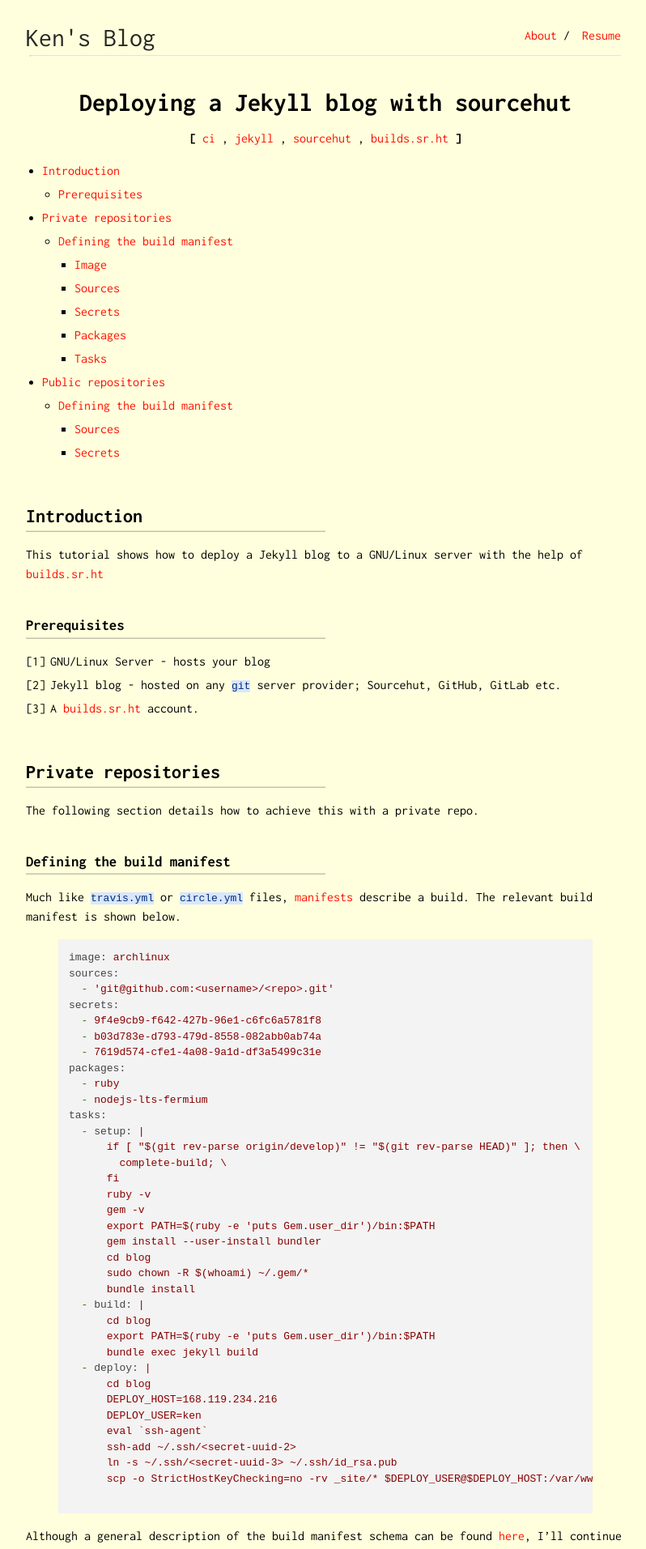
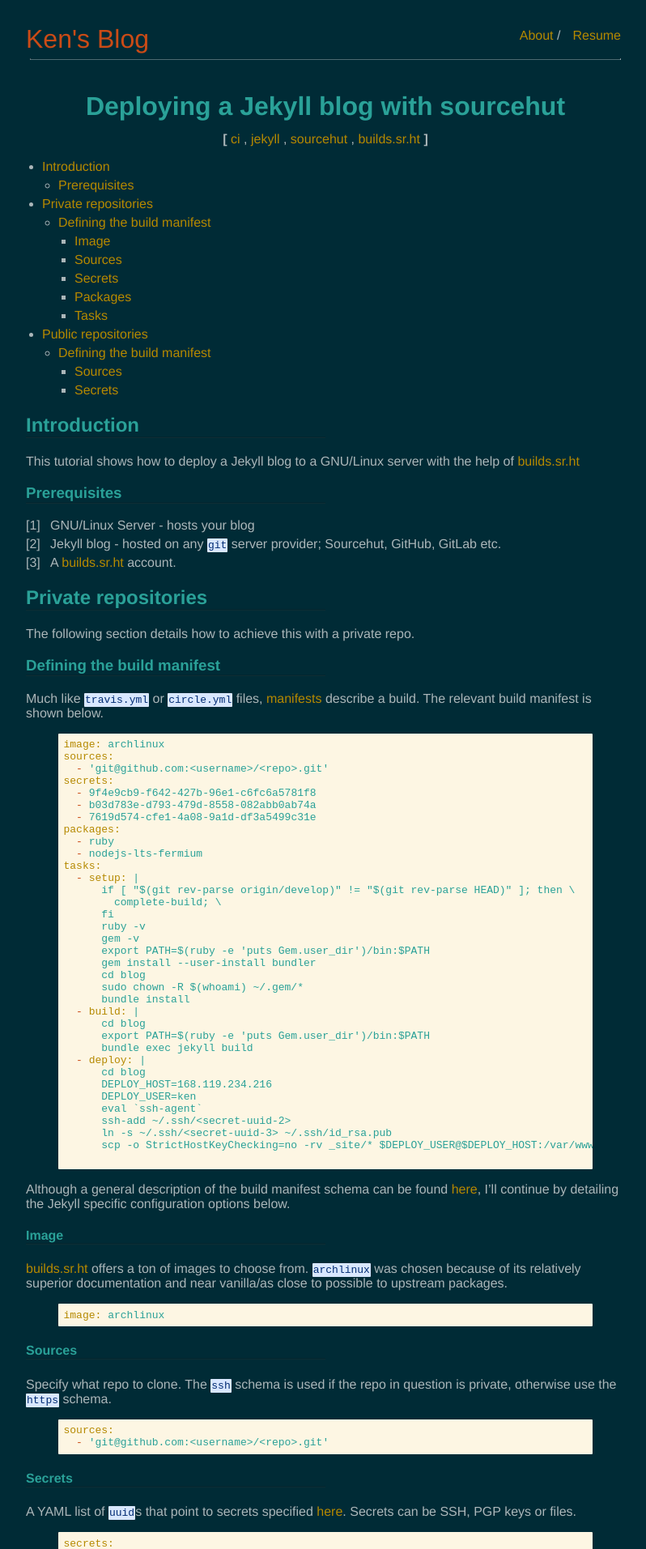
Before and after one commit to 49e94b8f256530dc0d41f740dfe8a4c1/blog, a Jekyll site: the page built from _posts/2020-12-07-sourcehut-jekyll.markdown, in a window 1280 px wide. Shown: the top 1913 px of the page at 81% size, without its empty margins (238-1036 px from the left). Built offline with Jekyll 4.4.1, drawn with Linux system fonts in a browser that asks for light colours; nearby versions of some CDN libraries; the table of contents is made by our own code.

Commit message:
Locally source highlight js theme

```diff
--- a/_includes/head.html
+++ b/_includes/head.html
@@ -30,12 +30,6 @@
     href="/assets/favicon/favicon.ico"
   />
   <link rel="manifest" href="/assets/favicon/site.webmanifest" />
-
-  <!-- highlight.js -->
-  <link
-    rel="stylesheet"
-    href="//cdnjs.cloudflare.com/ajax/libs/highlight.js/10.4.1/styles/default.min.css"
-  />
   <script src="//cdnjs.cloudflare.com/ajax/libs/highlight.js/10.4.1/highlight.min.js"></script>
   <script>
     hljs.initHighlightingOnLoad();
--- /dev/null
+++ b/assets/css/highlight-js/solarized-light.css
@@ -0,0 +1,84 @@
+/*
+
+Orginal Style from ethanschoonover.com/solarized (c) Jeremy Hull <sourdrums@gmail.com>
+
+*/
+
+.hljs {
+  display: block;
+  overflow-x: auto;
+  padding: 0.5em;
+  background: #fdf6e3;
+  color: #657b83;
+}
+
+.hljs-comment,
+.hljs-quote {
+  color: #93a1a1;
+}
+
+/* Solarized Green */
+.hljs-keyword,
+.hljs-selector-tag,
+.hljs-addition {
+  color: #859900;
+}
+
+/* Solarized Cyan */
+.hljs-number,
+.hljs-string,
+.hljs-meta .hljs-meta-string,
+.hljs-literal,
+.hljs-doctag,
+.hljs-regexp {
+  color: #2aa198;
+}
+
+/* Solarized Blue */
+.hljs-title,
+.hljs-section,
+.hljs-name,
+.hljs-selector-id,
+.hljs-selector-class {
+  color: #268bd2;
+}
+
+/* Solarized Yellow */
+.hljs-attribute,
+.hljs-attr,
+.hljs-variable,
+.hljs-template-variable,
+.hljs-class .hljs-title,
+.hljs-type {
+  color: #b58900;
+}
+
+/* Solarized Orange */
+.hljs-symbol,
+.hljs-bullet,
+.hljs-subst,
+.hljs-meta,
+.hljs-meta .hljs-keyword,
+.hljs-selector-attr,
+.hljs-selector-pseudo,
+.hljs-link {
+  color: #cb4b16;
+}
+
+/* Solarized Red */
+.hljs-built_in,
+.hljs-deletion {
+  color: #dc322f;
+}
+
+.hljs-formula {
+  background: #eee8d5;
+}
+
+.hljs-emphasis {
+  font-style: italic;
+}
+
+.hljs-strong {
+  font-weight: bold;
+}
--- a/css/main.scss
+++ b/css/main.scss
@@ -1,9 +1,15 @@
 ---
 ---
 
-// Customization Variables
+// Highlight JS Solarized Light Theme
+@import "./../assets/css/highlight-js/solarized-light.css";
 
-$accent: #ff0f00;
+// Solarized Dark
+$accent: #b58900;
+$background-colour: #002b36;
+$site-title-colour: #cb4b16;
+$content-colour: #abb6b9;
+$cyan: #2aa198;
 
 $max-width: 740px;
 $med-width: 600px;
@@ -13,16 +19,16 @@ $small-width: 480px;
 
 body {
   margin: 0;
-  font-family: "Inconsolata";
-  background-color: #ffffdd;
+  font-family: Helvetica, sans-serif;
+  background-color: $background-colour;
+  color: $content-colour;
   min-height: 100%;
-}
   a {
     text-decoration: none;
     color: $accent;
+    &:hover {
+      text-decoration: underline;
     }
-a:hover {
-  text-decoration: underline;
   }
   hr {
     margin: 5px;
@@ -30,8 +36,16 @@ hr {
     border-bottom: 1px solid rgba(255, 255, 255, 0.3);
   }
   code {
+    padding: 1px;
     background-color: #d8e7ff;
     color: #002b72;
+    border-radius: 1px;
+  }
+  // Colour titles
+  .page-title,
+  :is(h1, h2, h3, h4, h5, h6) {
+    color: $cyan;
+  }
 }
 
 // divs
@@ -64,7 +78,7 @@ code {
   padding: 30px 0 20px 0;
   .site-title {
     font-size: 32px;
-    color: #272727;
+    color: $site-title-colour;
     display: inline-block;
   }
 }
@@ -75,7 +89,7 @@ code {
   margin-bottom: 1em;
   .title {
     max-width: 500px;
-    color: #272727;
+    color: $content-colour;
     display: inline-block;
     font-size: 30px;
   }
@@ -169,14 +183,6 @@ code {
 //  typography
 
 .content {
-  line-height: 1.5;
-  h1,
-  h2,
-  h3,
-  h4 {
-    margin-block-start: 2em !important;
-    margin-block-end: 0em !important;
-  }
   h1:after,
   h2:after,
   h3:after,
```
Lines whose indentation alone changed are shown as unchanged.
